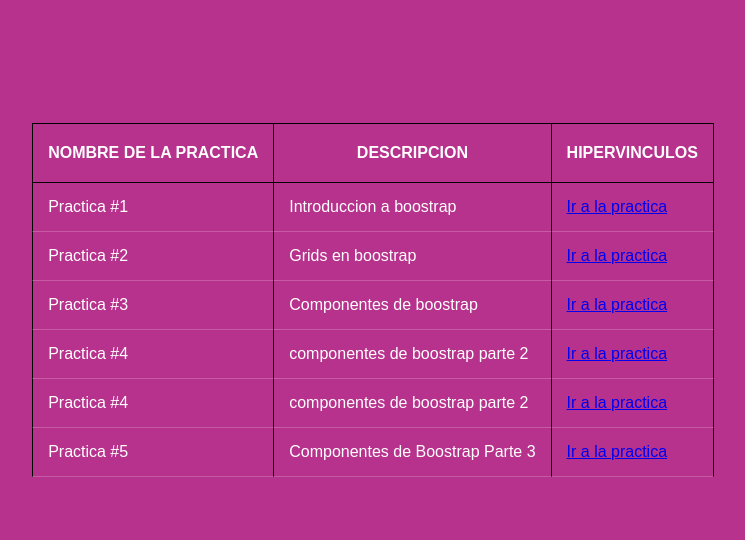
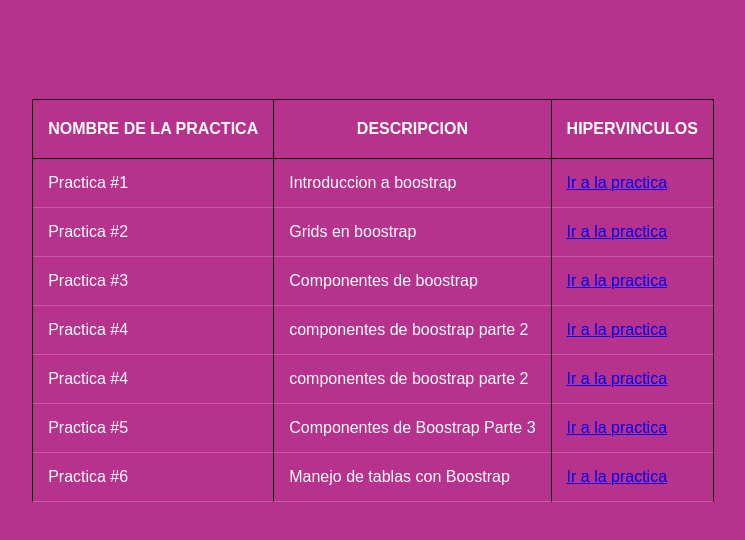
Before and after one commit to ELCommanderAngel/ELCommanderAngel.github.io, a plain HTML site: page PracticasParcial2.html in a window 1280 px wide. Shown: the whole page, without its empty margins (267-1012 px from the left). Drawn offline with Linux system fonts and the light colour scheme.

Commit message:
Update PracticasParcial2.html

```diff
--- a/PracticasParcial2.html
+++ b/PracticasParcial2.html
@@ -52,3 +52,8 @@
 <td>Componentes de Boostrap Parte 3</td>
 <td><a href="parcial 2/practica5.html">Ir a la practica</a></td>
 </tr>
+<tr>
+<td> Practica #6</td>
+<td>Manejo de tablas con Boostrap</td>
+<td><a href="parcial 2/practica6.html">Ir a la practica</a></td>
+</tr>
```
